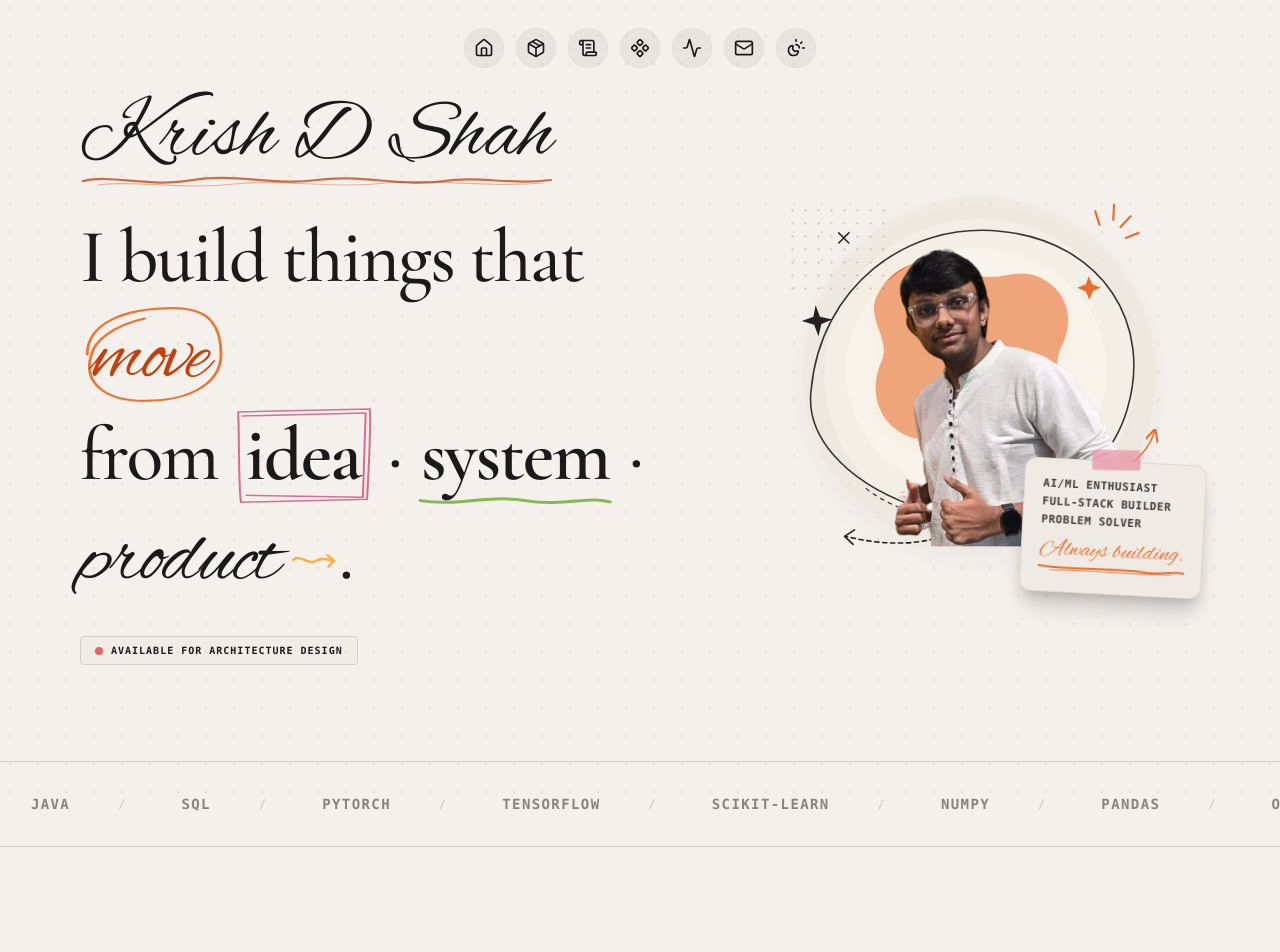
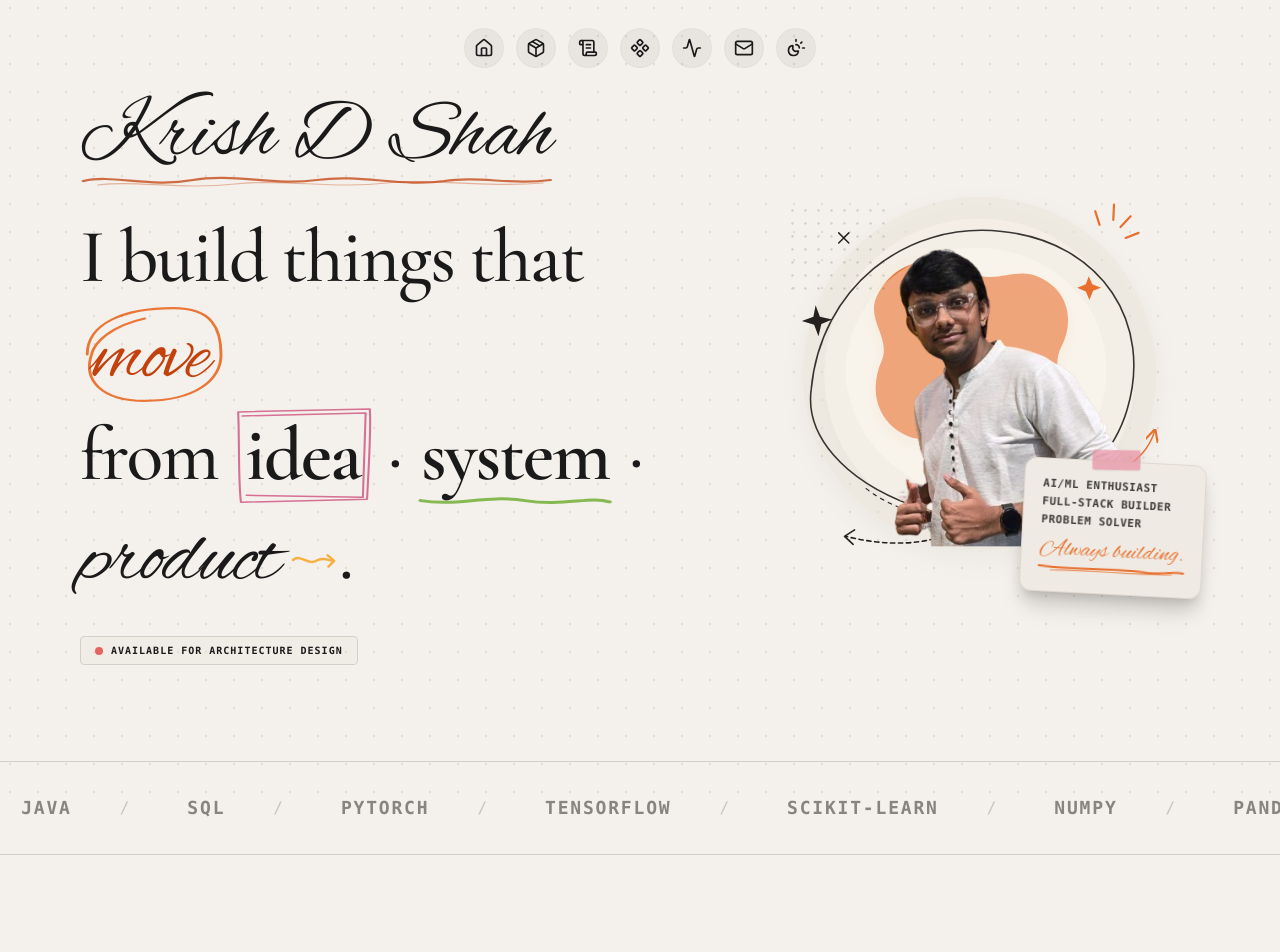
Before and after one commit to Krishdshah/portfoliov2, a Next.js app: page / in a window 1280 px wide. Shown: the top 952 px of the page. Built offline with nearby package versions, Linux system fonts and the light colour scheme.

Commit message:
style: further increase font size in SkillsTicker

```diff
--- a/components/SkillsTicker.tsx
+++ b/components/SkillsTicker.tsx
@@ -92,7 +92,7 @@ export default function SkillsTicker() {
                 onMouseLeave={() => setHoveredName(null)}
               >
                 <span
-                  className={`flex items-center gap-2 text-xs md:text-sm font-mono font-bold tracking-widest uppercase transition-all duration-200 ${
+                  className={`flex items-center gap-2.5 text-sm sm:text-base md:text-lg font-mono font-bold tracking-widest uppercase transition-all duration-200 ${
                     isHovered ? "text-foreground" : "text-foreground/50"
                   }`}
                 >
@@ -100,15 +100,15 @@ export default function SkillsTicker() {
                   {skill.logo && (
                     <span
                       className={`transition-all duration-200 overflow-hidden ${
-                        isHovered ? "w-4.5 opacity-100" : "w-0 opacity-0"
+                        isHovered ? "w-6 opacity-100" : "w-0 opacity-0"
                       }`}
                     >
                       <img
                         src={skill.logo}
                         alt={skill.name}
-                        width={18}
-                        height={18}
-                        className="w-4.5 h-4.5 object-contain block"
+                        width={24}
+                        height={24}
+                        className="w-5 h-5 md:w-6 md:h-6 object-contain block"
                         // eslint-disable-next-line @typescript-eslint/no-explicit-any
                         onError={(e) => ((e.target as HTMLElement).style.display = "none")}
                       />
@@ -116,7 +116,7 @@ export default function SkillsTicker() {
                   )}
                   {skill.name}
                 </span>
-                <span className={`text-xs font-mono transition-colors duration-200 ${isHovered ? "text-foreground/30" : "text-foreground/20"}`}>
+                <span className={`text-sm md:text-base font-mono transition-colors duration-200 ${isHovered ? "text-foreground/30" : "text-foreground/20"}`}>
                   /
                 </span>
               </span>
```
